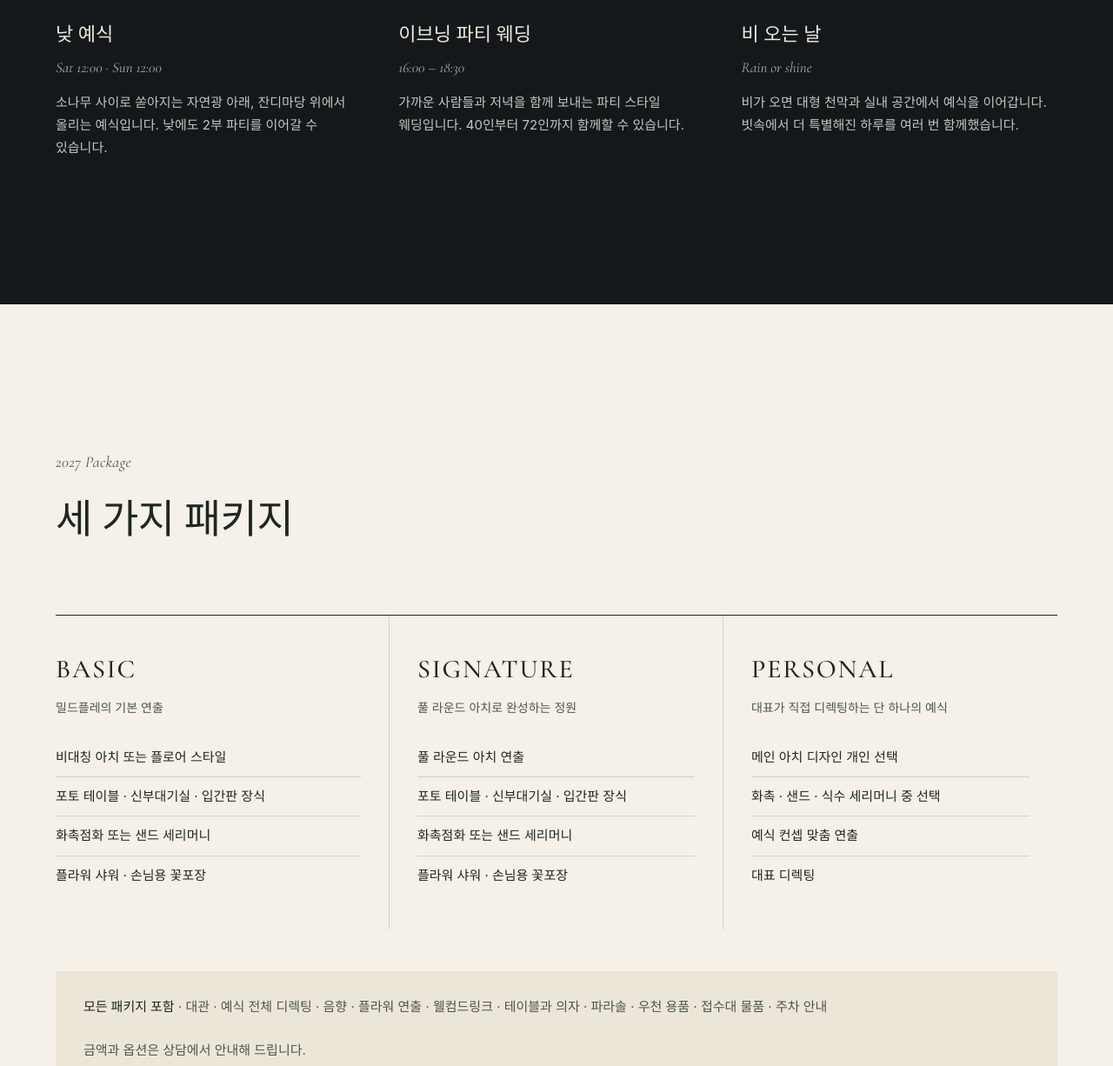
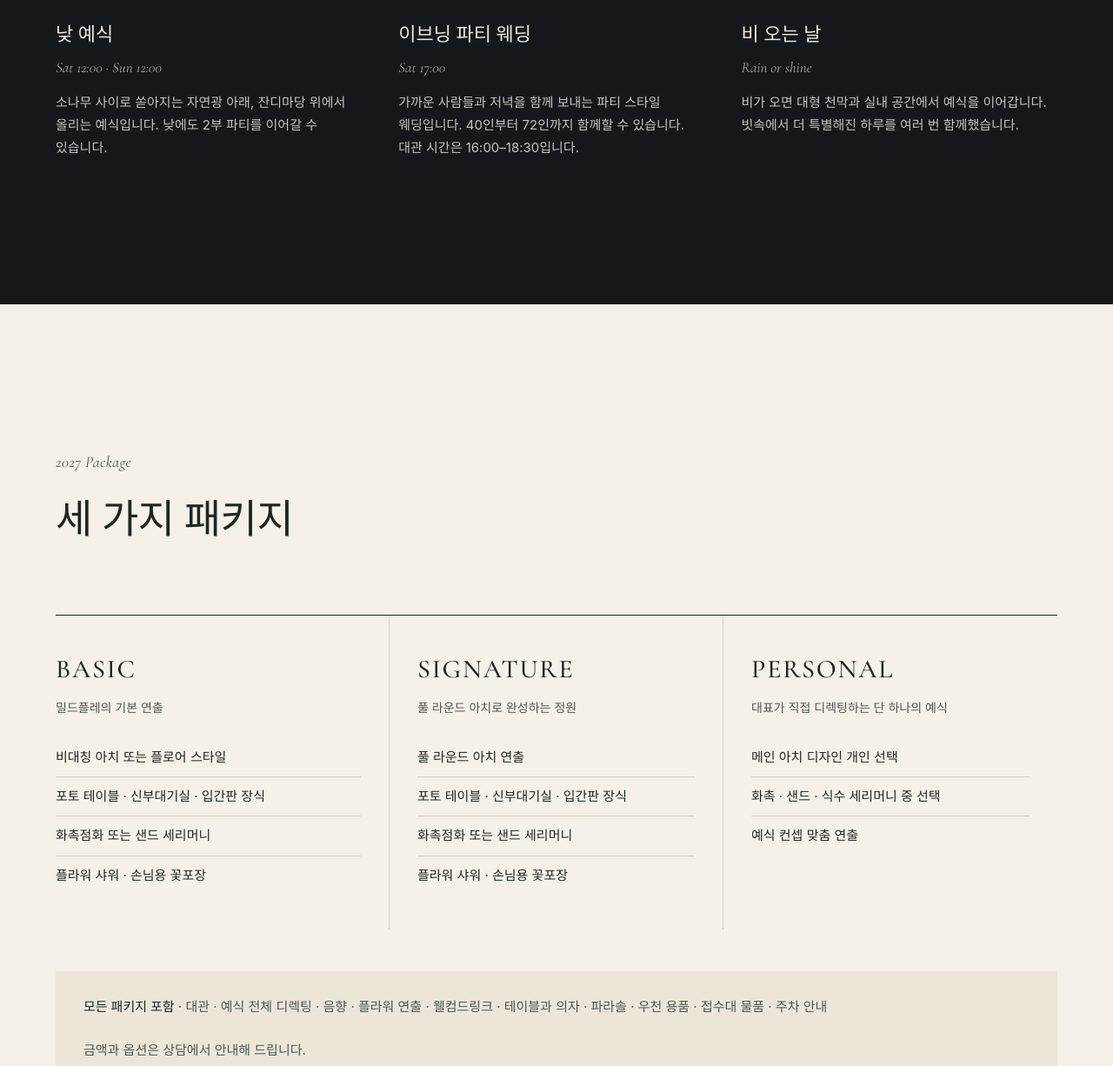
Before and after one commit to milledefleurstudio/milledefleurstudio.github.io, a plain HTML site: page index.html in a window 1280 px wide. Shown: the part 3925-5151 px from the top of the page at 87% size. Drawn offline with nearby package versions, Linux system fonts and the light colour scheme; a web font is replaced by a local one.

Commit message:
Add files via upload

```diff
--- a/index.html
+++ b/index.html
@@ -296,8 +296,8 @@
     <article class="reveal">
       <figure class="photo"><img src="evening-garden.jpg" alt="해 질 녘 전구 아래 차려진 긴 테이블" loading="lazy"></figure>
       <h3>이브닝 파티 웨딩</h3>
-      <span class="time">16:00 – 18:30</span>
-      <p>가까운 사람들과 저녁을 함께 보내는 파티 스타일 웨딩입니다. 40인부터 72인까지 함께할 수 있습니다.</p>
+      <span class="time">Sat 17:00</span>
+      <p>가까운 사람들과 저녁을 함께 보내는 파티 스타일 웨딩입니다. 40인부터 72인까지 함께할 수 있습니다. <span class="nb">대관 시간은 16:00–18:30입니다.</span></p>
     </article>
     <article class="reveal">
       <figure class="photo"><img src="rain-tent2.jpg" alt="전구를 단 투명 천막 아래 꽃길과 라탄 의자" loading="lazy"></figure>
@@ -341,7 +341,6 @@
         <li>메인 아치 디자인 개인 선택</li>
         <li>화촉 · 샌드 · 식수 세리머니 중 선택</li>
         <li>예식 컨셉 맞춤 연출</li>
-        <li>대표 디렉팅</li>
       </ul>
     </div>
   </div>
```
